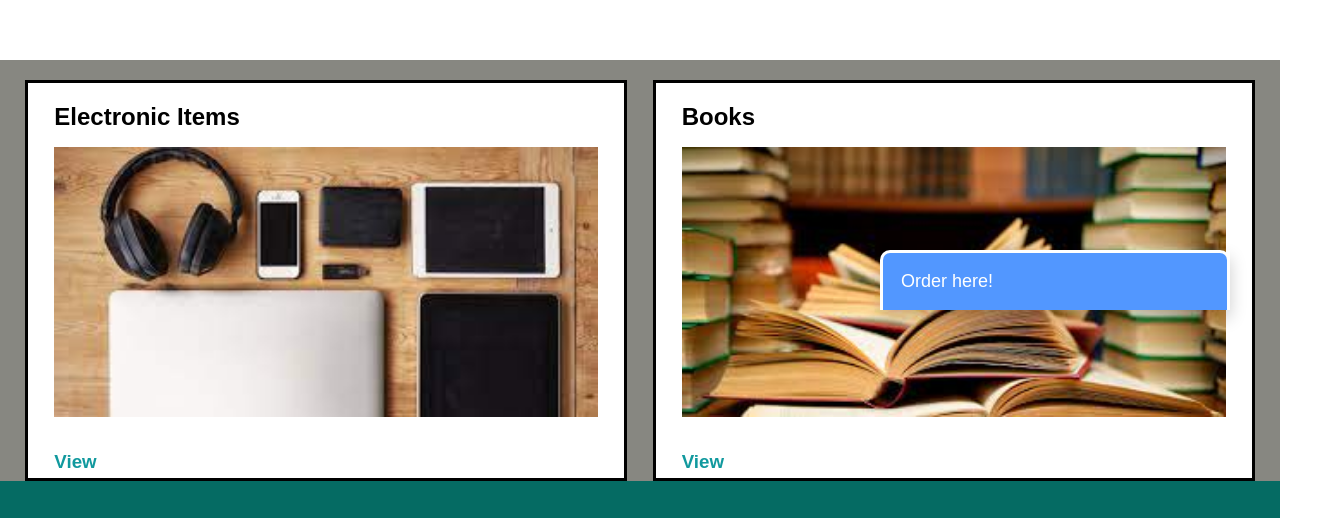
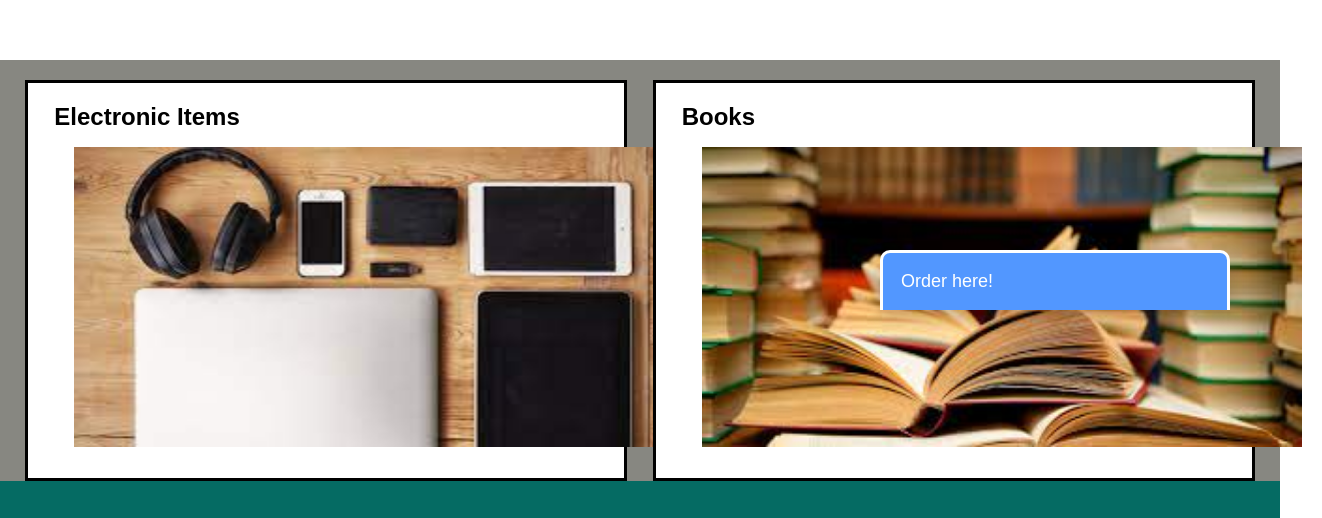
Before and after one commit to Omkaar-Kasodekar/Ozone, a plain HTML site: page product.html in a window 1280 px wide. Shown: the part 490-1008 px from the top of the page, 1322 px wide, since content can reach past the window. Drawn offline with nearby package versions, Linux system fonts and the light colour scheme.

Commit message:
Update product.html

```diff
--- a/product.html
+++ b/product.html
@@ -32,15 +32,13 @@
             <div class="box">
                 <div class="box-cont">
                     <h2>Electronic Items</h2>
-                <div class="box-img" style="background-image: url('electronics.jpg');"></div>
-                <a href="elect.html"><h3>View</h3></a>
+                <div class="box-img"><a href="elect.html"><img src="electronics.jpg" height="300" width="600"></a></div>
                 </div>
              </div>
             <div class="box">
                 <div class="box-cont">
                     <h2>Books</h2>
-                <div class="box-img" style="background-image: url('books.jpg');"></div>
-                 <a href="book.html"><h3>View</h3></a>
+                <div class="box-img"><a href="book.html"><img src="books.jpg" height="300" width="600"></a></div>
                 </div>
             </div>
         </div>
```
